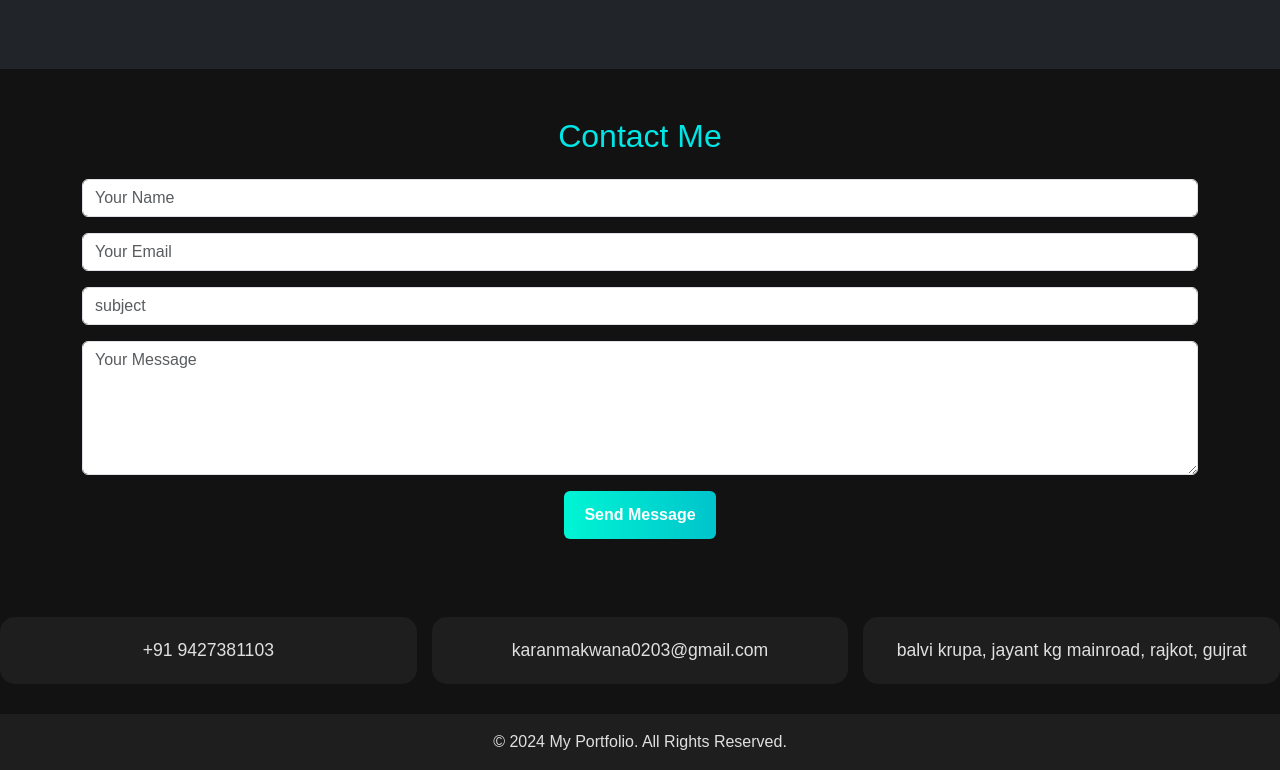
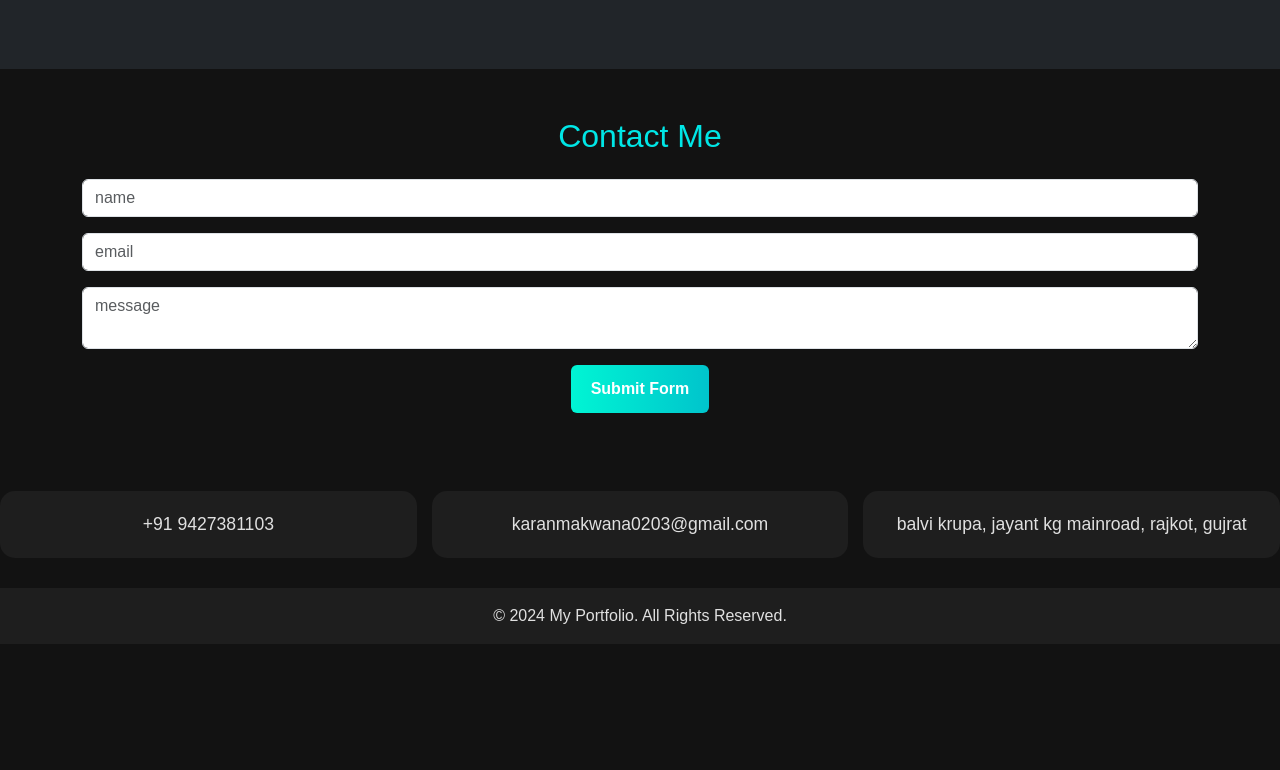
Before and after one commit to krn-mkwn/portfolio, a website: page index.html in a window 1280 px wide. Shown: the part 4408-5178 px from the top of the page. After the commit the page ends 5052 px from the top, so only its background shows below. Drawn offline with nearby package versions, Linux system fonts and the light colour scheme.

Commit message:
Update index.html

```diff
--- a/index.html
+++ b/index.html
@@ -318,20 +318,29 @@
     <section id="contact" class="py-5">
         <div class="container text-center" data-aos="fade-up">
             <h2>Contact Me</h2>
-            <form class="mt-4" id="contactForm">
-                <div class="mb-3">
-                    <input type="text" class="form-control" id="name" placeholder="Your Name" required>
+             <form action="https://api.web3forms.com/submit" method="POST" id="contact Form" class="mt-4">
+
+                <!-- Replace with your Access Key -->
+                <input type="hidden" class="contact-info" name="access_key" value="36b03d23-ba46-4def-9b21-2d7e0562acc7">
+
+                <!-- Form Inputs. Each input must have a name="" attribute -->
+                 <div class="mb-3">
+                     <input type="text" class="form-control" name="name" required placeholder="name">
+                 </div>
+                 <div class="mb-3">
+                      <input type="email" name="email" required class="form-control"  placeholder="email">
                 </div>
-                <div class="mb-3">
-                    <input type="email" class="form-control" id="email" placeholder="Your Email" required>
-                </div>
-                <div class="mb-3">
-                    <input type="subject" class="form-control" id="subject" placeholder="subject" required>
-                </div>
-                <div class="mb-3">
-                    <textarea class="form-control" rows="5" id="Message" placeholder="Your Message" required></textarea>
-                </div>
-                <button type="submit" class="btn btn-primary">Send Message</button>
+                 <div class="mb-3">
+                    <textarea name="message" required class="form-control" placeholder="message" ></textarea>
+                 </div>
+
+                <!-- Honeypot Spam Protection -->
+                <input type="checkbox" name="botcheck" class="hidden" style="display: none;">
+
+                <!-- Custom Confirmation / Success Page -->
+                <input type="hidden" name="redirect" href="#Success">
+
+                <button type="submit" class="btn btn-primary">Submit Form</button>
 
             </form>
             <div class="alert alert-success success-message">Your message has been sent successfully!</div>
```
